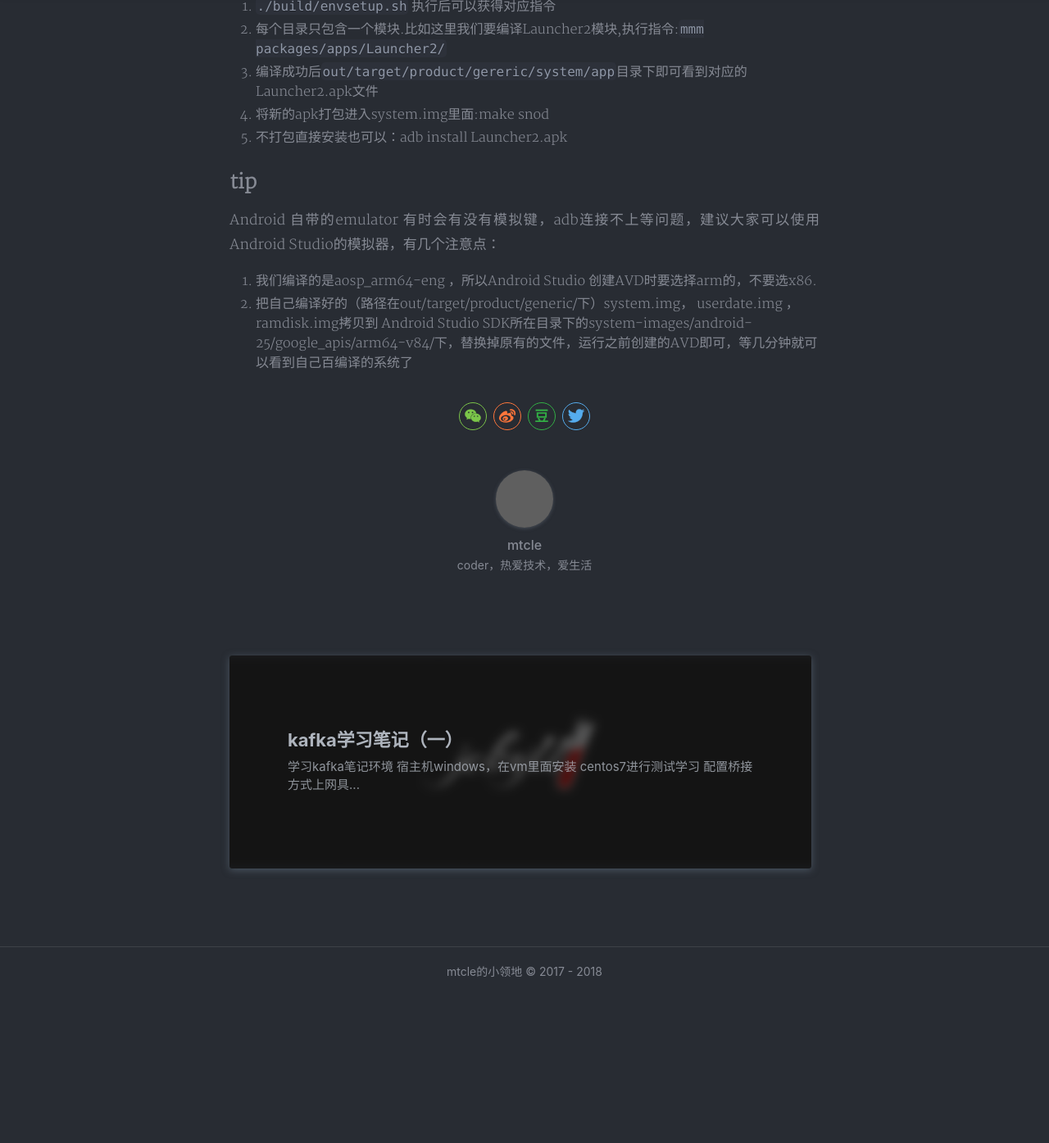
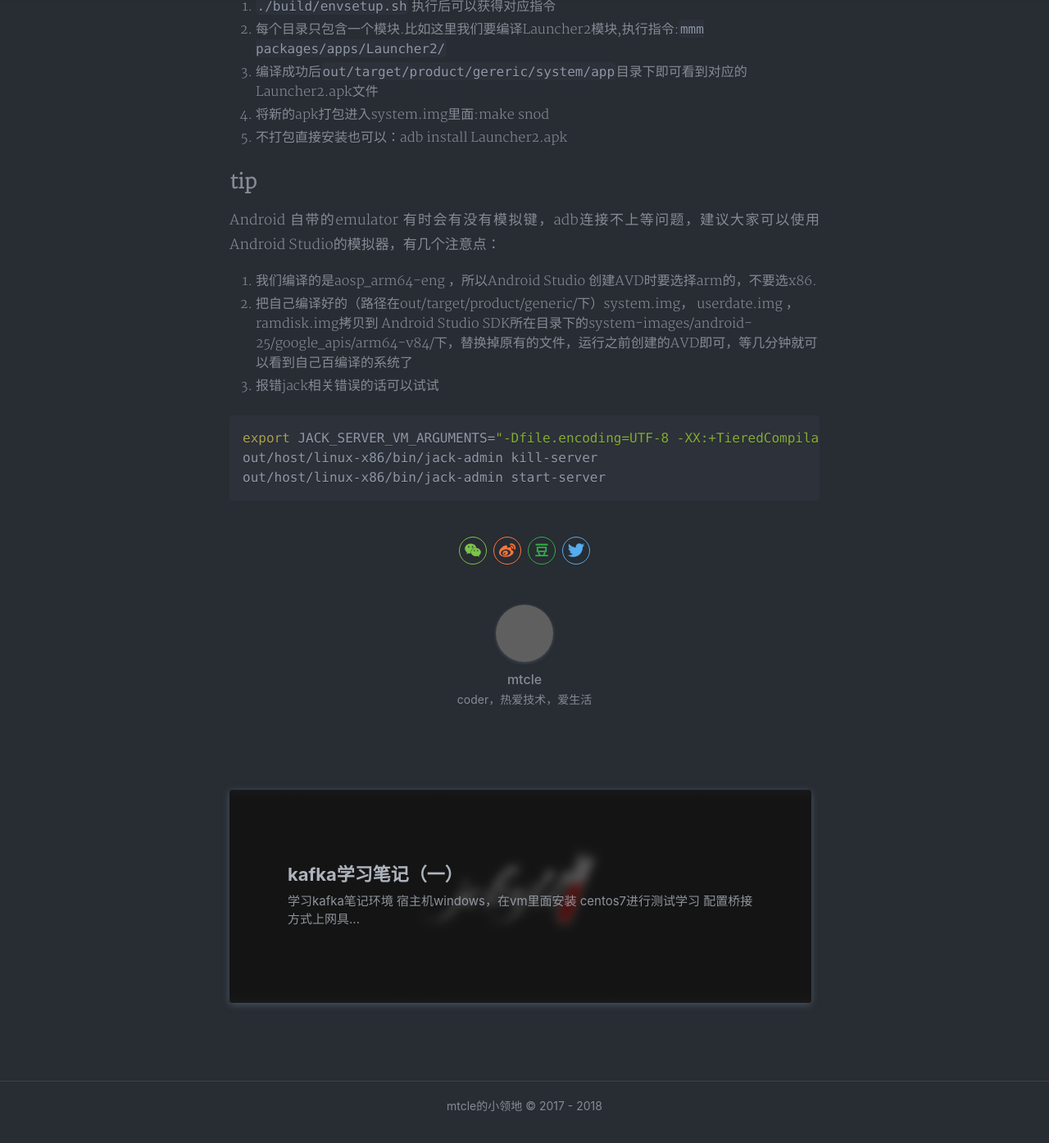
Before and after one commit to mtcle/mtcle.github.io, a Jekyll site: the page built from _posts/2018-10-23-android_source_build.md, in a window 1280 px wide and 1400 px high, scrolled down 2430 px. Shown: the top 1395 px of the window at 82% size. Built offline with Jekyll 4.4.1, drawn with Linux system fonts in a browser that asks for light colours; nearby versions of some CDN libraries; comment, search, counter and statistics services are not loaded; a style sheet for code colours, icons or effects is not loaded; before the commit the page ends 3666 px from its top, so only the background shows below that; grey boxes are pictures that could not be loaded.

Commit message:
fixed css on Chrome

```diff
--- a/_config.yml
+++ b/_config.yml
@@ -30,7 +30,7 @@ nightMode: true
 
 # Comments 评论功能
 comments:
-  disqus: false
+  disqus: true
   disqus_url: 'https://mtcle.disqus.com/embed.js'
 
 # MathJax 公式支持 by Ray-Eldath
--- a/_posts/2018-10-23-android_source_build.md
+++ b/_posts/2018-10-23-android_source_build.md
@@ -84,3 +84,9 @@ Android 自带的emulator 有时会有没有模拟键，adb连接不上等问题
 1. 我们编译的是aosp_arm64-eng ，所以Android Studio 创建AVD时要选择arm的，不要选x86.
 2. 把自己编译好的（路径在out/target/product/generic/下）system.img，
 userdate.img ，ramdisk.img拷贝到 Android Studio SDK所在目录下的system-images/android-25/google_apis/arm64-v84/下，替换掉原有的文件，运行之前创建的AVD即可，等几分钟就可以看到自己百编译的系统了
+3. 报错jack相关错误的话可以试试
+{% highlight bash %}
+export JACK_SERVER_VM_ARGUMENTS="-Dfile.encoding=UTF-8 -XX:+TieredCompilation -Xmx4096m"
+out/host/linux-x86/bin/jack-admin kill-server
+out/host/linux-x86/bin/jack-admin start-server
+{% endhighlight %}
```
Also changed, not shown: assets/css/app.min.css.
